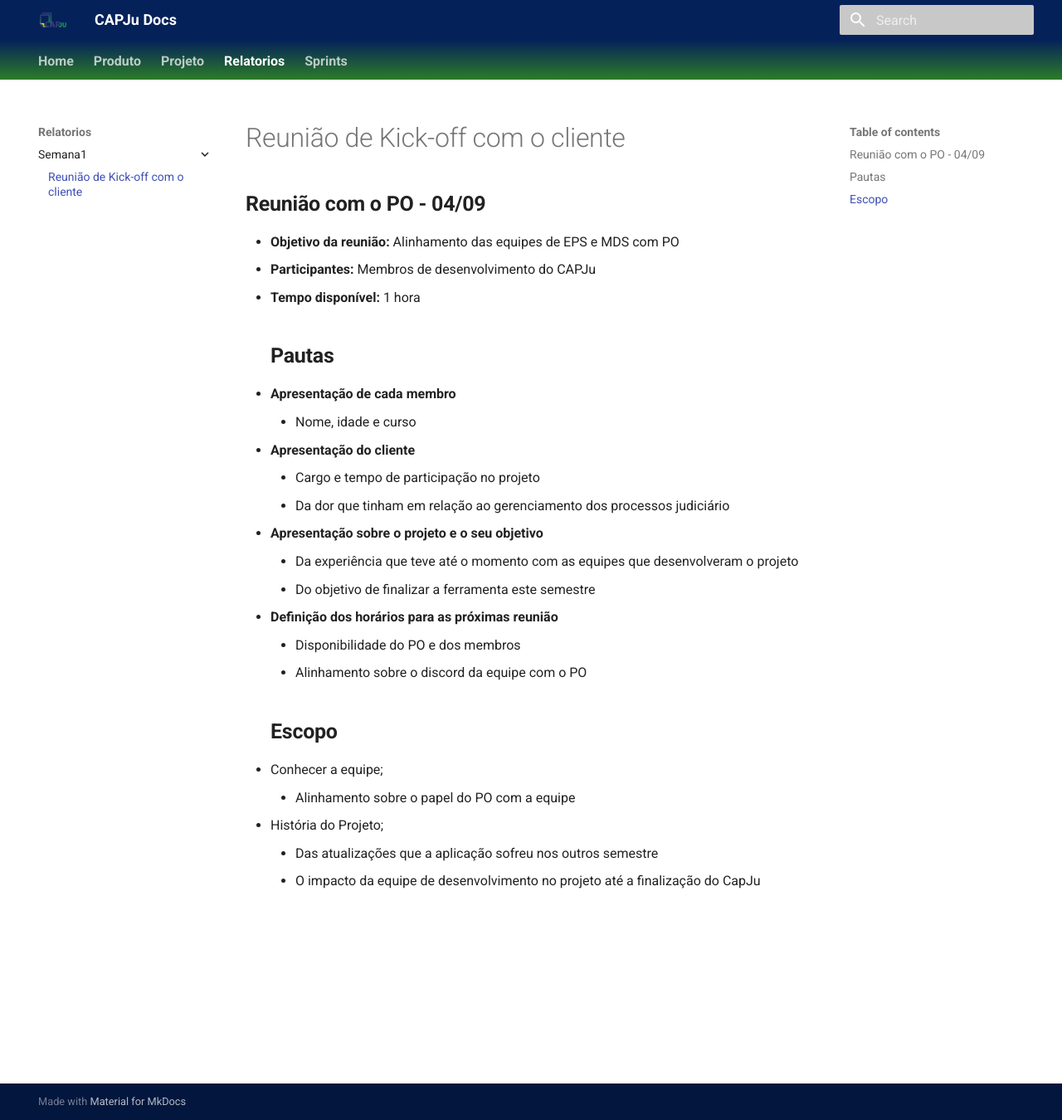
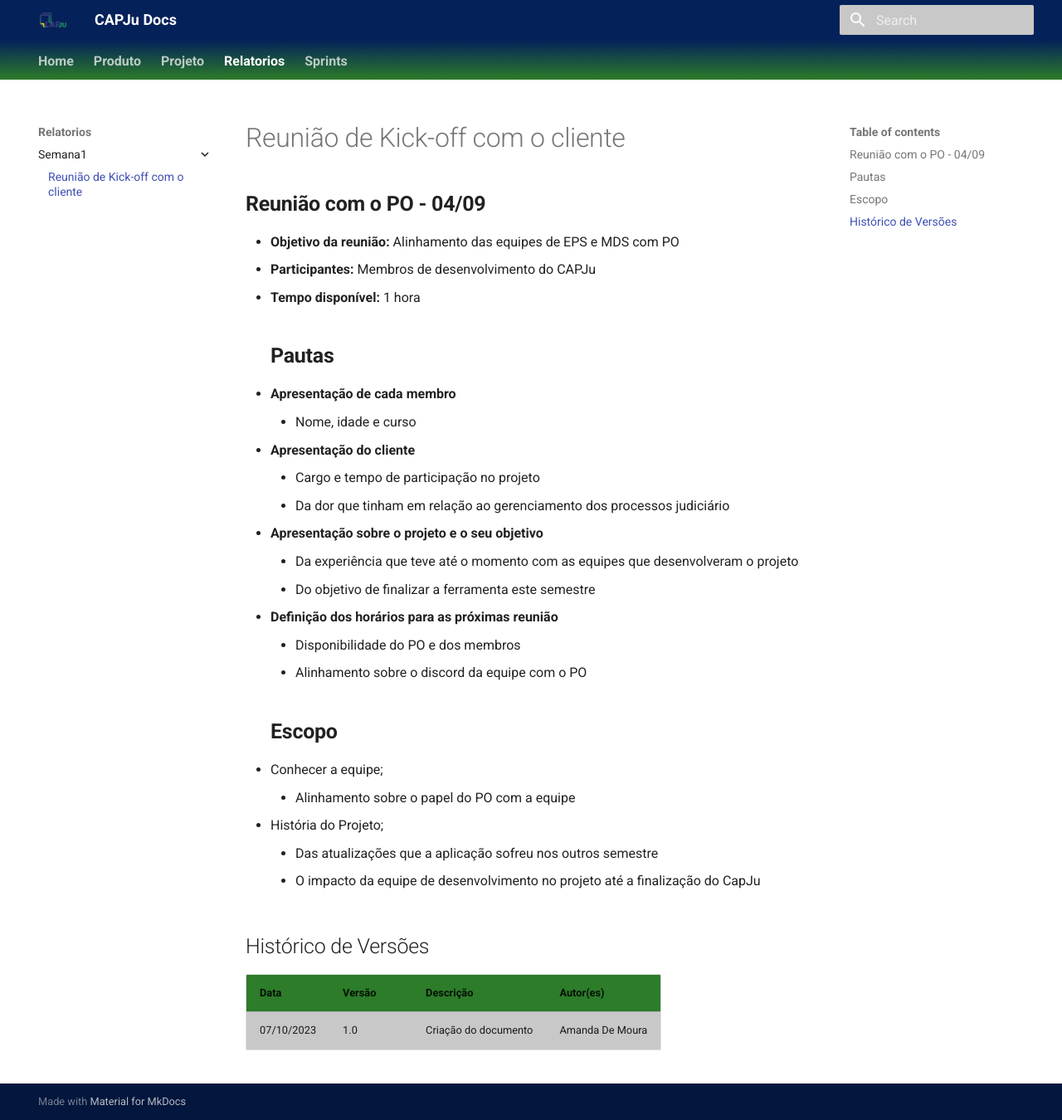
Before and after one commit to fga-eps-mds/2023-2-CAPJu-Doc, an MkDocs documentation site: the page built from docs/relatorios/semana1/Kick-off.md, in a window 1280 px wide and 1350 px high. Shown: the whole window at 83% size. Built offline with MkDocs 1.6.1 and Material for MkDocs 9.7.7, drawn with Linux system fonts in a browser that asks for light colours.

Commit message:
Adicionando histório de versão ao documento da reunião de Kick-off

```diff
--- a/docs/relatorios/semana1/Kick-off.md
+++ b/docs/relatorios/semana1/Kick-off.md
@@ -27,3 +27,9 @@
 - História do Projeto;
     - Das atualizações que a aplicação sofreu nos outros semestre
     - O impacto da equipe de desenvolvimento no projeto até a finalização do CapJu
+
+## Histórico de Versões
+
+| Data | Versão | Descrição | Autor(es) |
+| ------------- | ------------- | ------------- | ------------- |
+| 07/10/2023 | 1.0 | Criação do documento | Amanda De Moura |
```
